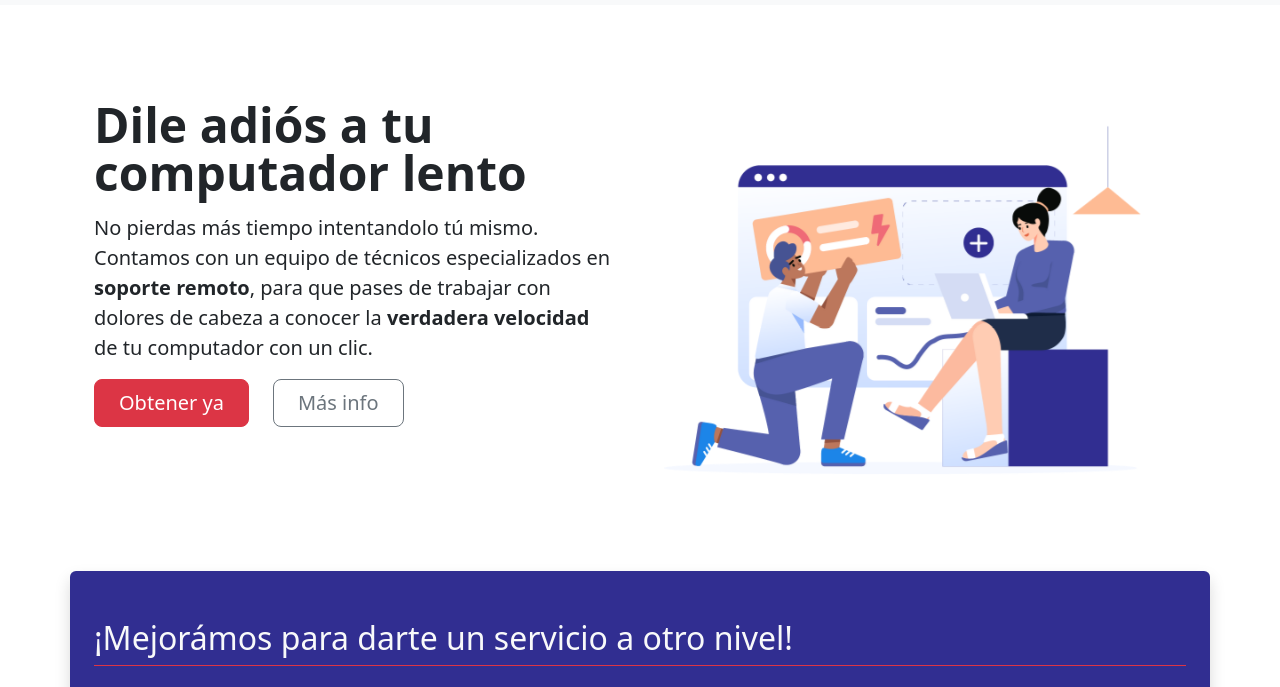
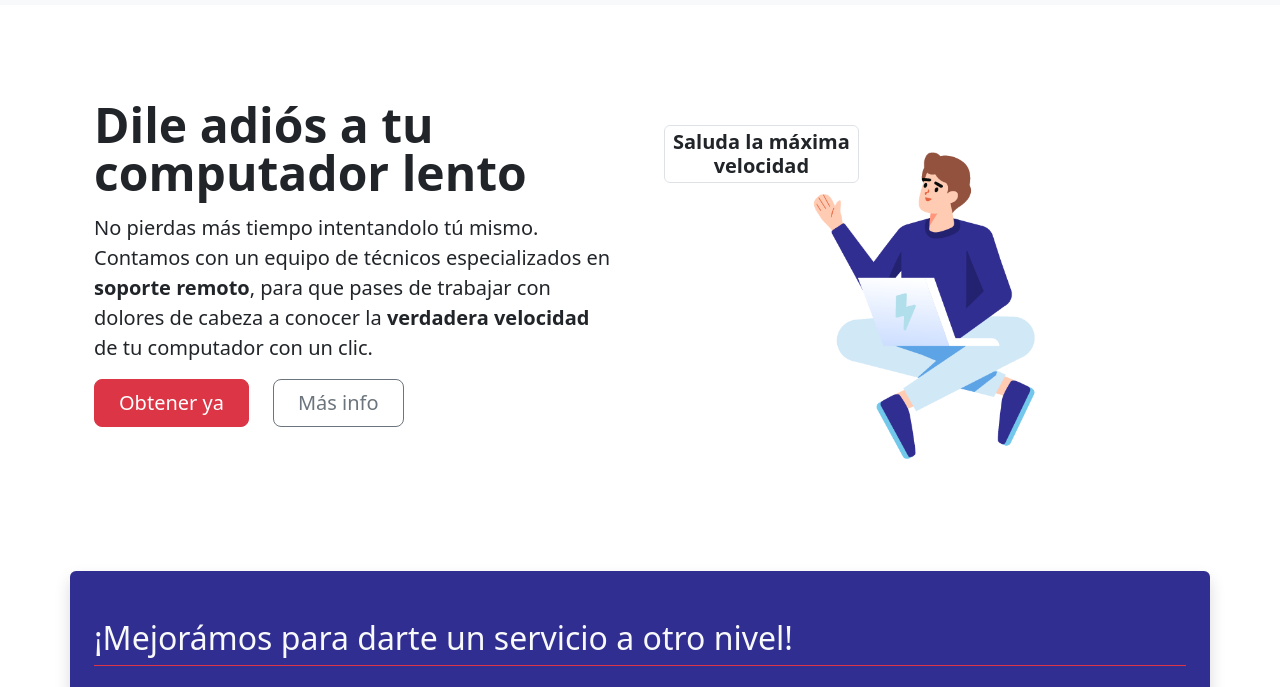
Before and after one commit to patarroyoalexis/tecty, a plain HTML site: page index.html in a window 1280 px wide. Shown: the part 75-762 px from the top of the page. Drawn offline with Linux system fonts and the light colour scheme.

Commit message:
Cambio de personaje principal y texto personaje

```diff
--- a/index.html
+++ b/index.html
@@ -53,8 +53,13 @@
     <main>
         <div id="hero" class="container col-xxl-8 px-4 py-lg-5">
             <div class="row flex-md-row-reverse align-items-start g-5 py-5">
-              <div class="col-12 col-md-6 sticky-md-top pt-lg-4">
-                <img src="media/hero.png" class="img-fluid" style="max-height: 350px;" alt="Brindando soporte" loading="lazy">
+              <div class="col-12 col-md-6 sticky-md-top pt-md-4 text-center">
+                <div class="position-relative">
+                  <img src="media/Tecnico.png" class="img-fluid pt-5 pt-md-5 pt-lg-2" style="max-height: 350px;" alt="Brindando soporte" loading="lazy">
+                  <h5 class="position-absolute top-0 start-0 fw-bold p-1 px-2 bg-white border rounded">Saluda la máxima <br>velocidad</h5>
+
+                </div>
+
               </div>
               <div class="col-md-6 text-center text-lg-start">
                 <h1 class="display-5 fw-bold lh-1 mb-3">Dile adiós a tu computador lento</h1>
@@ -169,7 +174,7 @@
           </table>
         </div>
         <div class="col-12 col-md-6 sticky-sm-top text-center pt-md-4">
-          <img src="media/Tecnico 1.png" class="img-fluid" style="max-height: 350px;" alt="Brindando soporte" loading="lazy">
+          <img src="media/Ventajas.png" class="img-fluid" style="max-height: 350px;" alt="Brindando soporte" loading="lazy">
         </div>
 
 
```
Also changed, not shown: media/Tecnico 1.png (deleted), media/Tecnico.png (added), media/Ventajas.png (renamed from media/hero.png).
